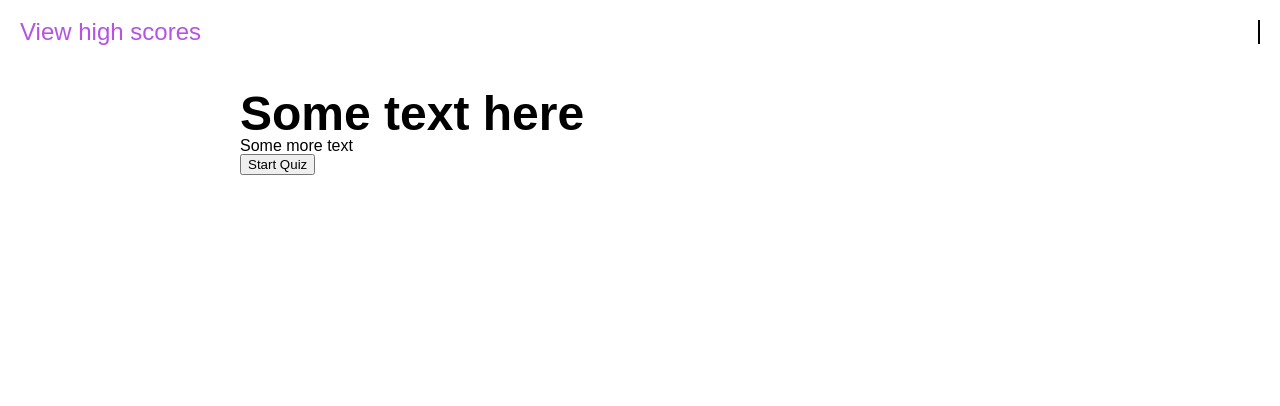
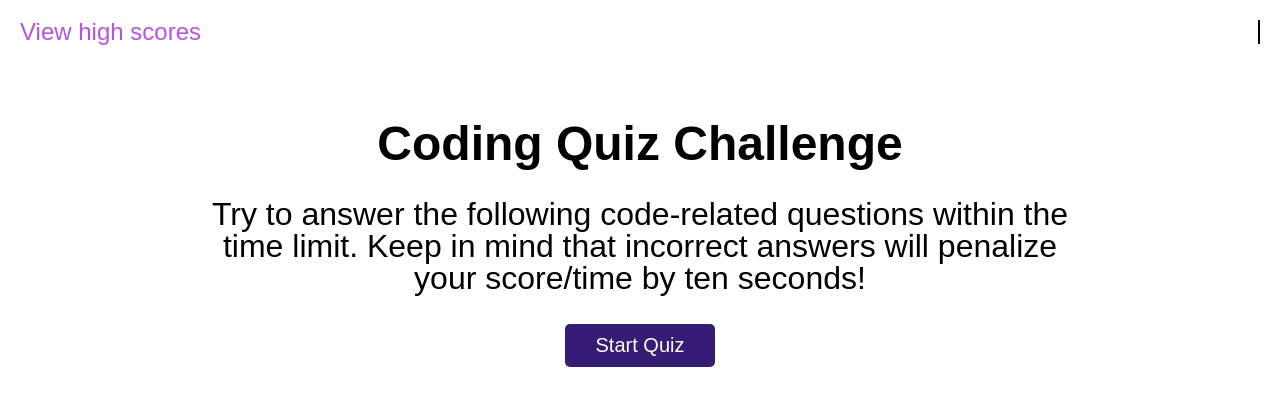
Before and after one commit to jradmorrison/code-quiz, a plain HTML site: page index.html in a window 1280 px wide. Drawn offline with Linux system fonts and the light colour scheme.

Commit message:
added and styled content on start page using js, added event listner to start button

```diff
--- a/assets/css/stylesheet.css
+++ b/assets/css/stylesheet.css
@@ -27,10 +27,14 @@ header div {
 
 main {
     margin: 2% auto;
-    width: 800px;
+    width: 900px;
+    display: flex;
+    flex-direction: column;
+    align-items: center;
 }
 
 h1 {
     font-size: 300%;
     font-weight: bolder;
+    margin: 30px 0;
 }
--- a/assets/js/script.js
+++ b/assets/js/script.js
@@ -0,0 +1,23 @@
+// ============= Defining elements as variables ===========================
+var h1El = document.getElementById('h1');
+var h2El = document.getElementById('h2');
+var btnEl = document.getElementById('start');
+
+
+h1El.innerHTML = `Coding Quiz Challenge`;
+h2El.innerHTML = `Try to answer the following code-related questions within the time limit. Keep in mind that incorrect answers will penalize your score/time by ten seconds!`;
+
+
+h1El.setAttribute('style', '');
+h2El.setAttribute('style', 'text-align:center; font-size:200%;');
+btnEl.setAttribute('style', 'width: 150px; font-size:125%; color:white; background:#351C75; border: 0; padding: 10px 0; border-radius:5px; margin-top:30px;');
+
+
+
+
+
+
+
+
+
+btnEl.addEventListener('click', startQuiz())
--- a/index.html
+++ b/index.html
@@ -12,9 +12,9 @@
         <a id="high-scores" href="">View high scores</a>
         <div id="timer"></div>
     </header>
-    <main>
-        <h1>Some text here</h1>
-        <h2>Some more text</h2>
+    <main id="main">
+        <h1 id="h1"></h1>
+        <h2 id="h2"></h2>
         <button id="start">Start Quiz</button>
     </main>
     <script src="./assets/js/script.js"></script>
```
